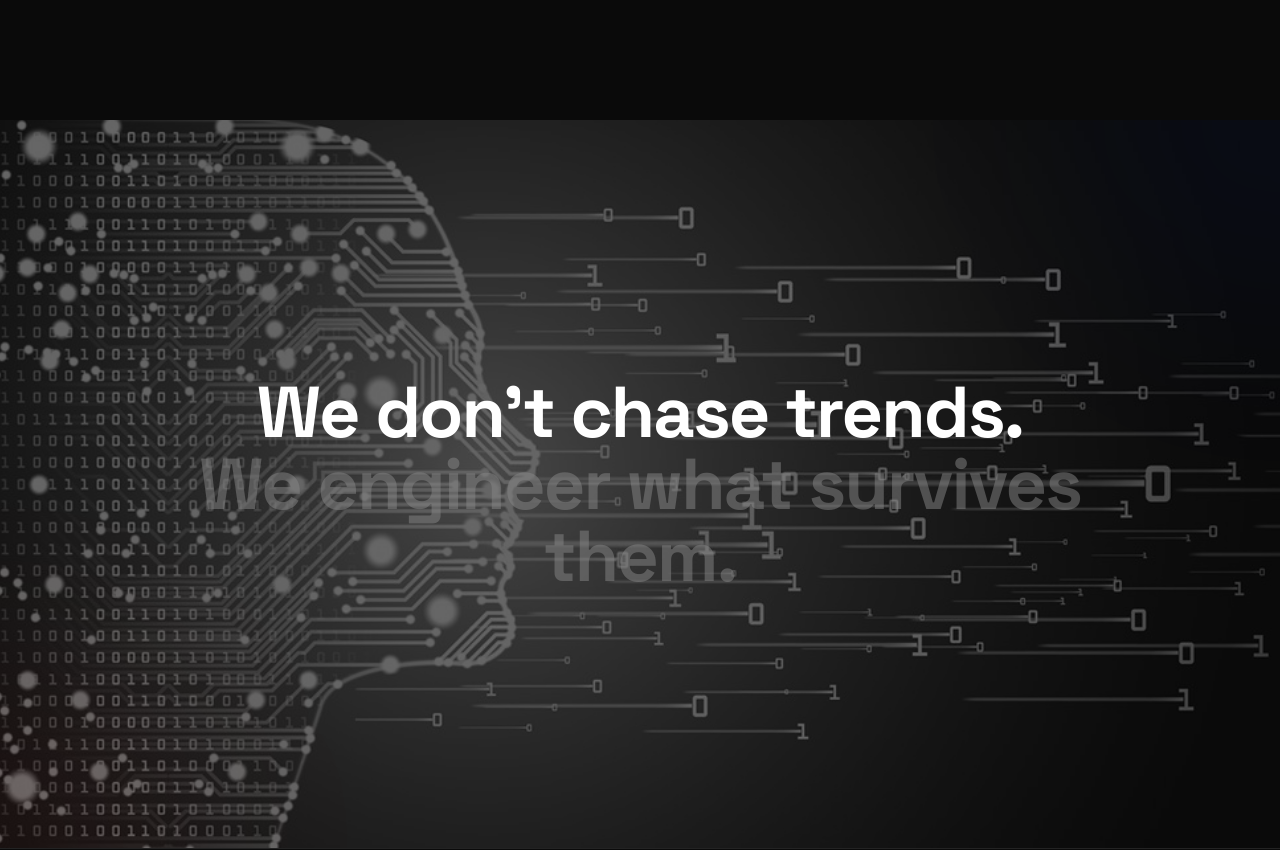
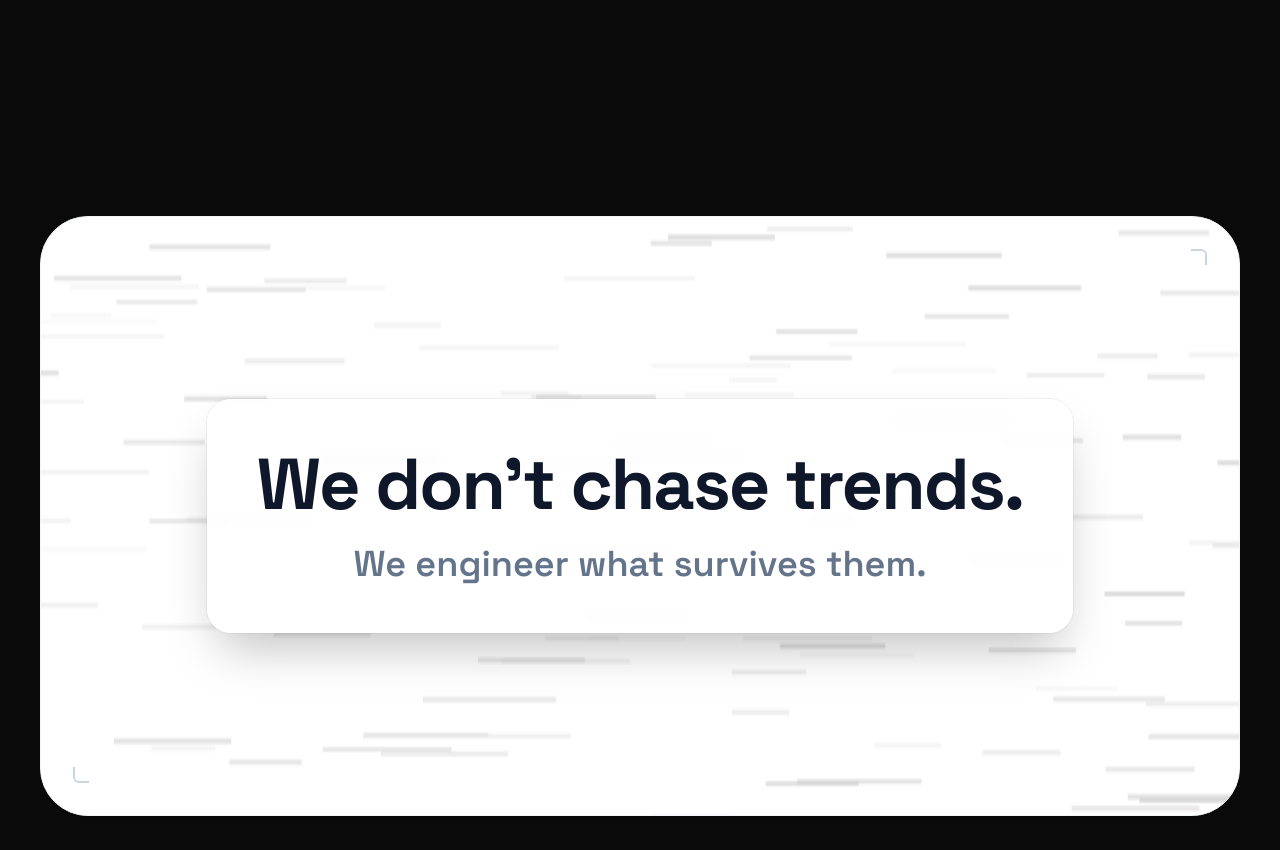
Before and after one commit to Gauthaman07/The_Fynnx, a React (Vite) app: page / in a window 1280 px wide. Shown: the part 4720-5570 px from the top of the page. Built offline with nearby package versions, Linux system fonts and the light colour scheme.

Commit message:
animation

```diff
--- a/components/PhilosophySection.tsx
+++ b/components/PhilosophySection.tsx
@@ -1,28 +1,156 @@
-
-import React from 'react';
-import bgImage from '../assets/bg.jpg';
+import React, { useEffect, useRef } from 'react';
+import { motion } from 'framer-motion';
 
 const PhilosophySection: React.FC = () => {
+  const containerRef = useRef<HTMLDivElement>(null);
+  const canvasRef = useRef<HTMLCanvasElement>(null);
+  const mouseRef = useRef({ x: 0, y: 0 });
+
+  useEffect(() => {
+    const canvas = canvasRef.current;
+    if (!canvas) return;
+
+    const ctx = canvas.getContext('2d');
+    if (!ctx) return;
+
+    let animationFrameId: number;
+    let particles: Particle[] = [];
+
+    const resizeCanvas = () => {
+      const parent = canvas.parentElement;
+      if (parent) {
+        canvas.width = parent.clientWidth;
+        canvas.height = parent.clientHeight;
+        initParticles();
+      }
+    };
+
+    class Particle {
+      x: number;
+      y: number;
+      speed: number;
+      length: number;
+      color: string;
+      baseY: number;
+
+      constructor(width: number, height: number) {
+        this.x = Math.random() * width;
+        this.y = Math.random() * height;
+        this.baseY = this.y;
+        this.speed = Math.random() * 3 + 2; // Fast moving "trends"
+        this.length = Math.random() * 100 + 50;
+        // Shades of gray for the "noise"
+        this.color = `rgba(200, 200, 200, ${Math.random() * 0.5 + 0.1})`;
+      }
+
+      update(width: number, height: number, mouseX: number, mouseY: number) {
+        this.x += this.speed;
+        if (this.x > width) {
+          this.x = -this.length;
+          this.y = Math.random() * height;
+          this.baseY = this.y;
+        }
+
+        // Mouse interaction: Repel from mouse
+        const dx = this.x - mouseX;
+        const dy = this.y - mouseY;
+        const distance = Math.sqrt(dx * dx + dy * dy);
+        const forceDirectionX = dx / distance;
+        const forceDirectionY = dy / distance;
+        const maxDistance = 150;
+        const force = (maxDistance - distance) / maxDistance;
+
+        if (distance < maxDistance) {
+          this.y += forceDirectionY * force * 5;
+          this.x += forceDirectionX * force * 5;
+        } else {
+          // Return to original Y slowly
+          if (this.y !== this.baseY) {
+            const dy = this.y - this.baseY;
+            this.y -= dy * 0.05;
+          }
+        }
+      }
+
+      draw(context: CanvasRenderingContext2D) {
+        context.fillStyle = this.color;
+        context.fillRect(this.x, this.y, this.length, 2); // Draw as lines
+      }
+    }
+
+    const initParticles = () => {
+      particles = [];
+      const particleCount = 100; // Number of trend lines
+      for (let i = 0; i < particleCount; i++) {
+        particles.push(new Particle(canvas.width, canvas.height));
+      }
+    };
+
+    const animate = () => {
+      ctx.clearRect(0, 0, canvas.width, canvas.height);
+
+      // Get mouse position relative to canvas
+      const rect = canvas.getBoundingClientRect();
+      const relativeMouseX = mouseRef.current.x - rect.left;
+      const relativeMouseY = mouseRef.current.y - rect.top;
+
+      particles.forEach(particle => {
+        particle.update(canvas.width, canvas.height, relativeMouseX, relativeMouseY);
+        particle.draw(ctx);
+      });
+
+      animationFrameId = requestAnimationFrame(animate);
+    };
+
+    window.addEventListener('resize', resizeCanvas);
+    resizeCanvas();
+    animate();
+
+    return () => {
+      window.removeEventListener('resize', resizeCanvas);
+      cancelAnimationFrame(animationFrameId);
+    };
+  }, []);
+
+  const handleMouseMove = (e: React.MouseEvent) => {
+    mouseRef.current = { x: e.clientX, y: e.clientY };
+  };
+
   return (
     <section
-      className="py-64 px-6 md:px-12 lg:px-24 bg-brand-charcoal relative overflow-hidden bg-cover bg-center bg-no-repeat"
-      style={{ backgroundImage: `url(${bgImage})` }}
+      ref={containerRef}
+      onMouseMove={handleMouseMove}
+      className="relative mx-4 md:mx-10 my-24 h-[600px] bg-white rounded-[3rem] overflow-hidden flex items-center justify-center shadow-sm border border-slate-100"
     >
-      {/* Dark overlay for readability */}
-      <div className="absolute inset-0 bg-black/60 pointer-events-none" />
+      {/* Canvas for "Trend Lines" */}
+      <canvas
+        ref={canvasRef}
+        className="absolute inset-0 w-full h-full pointer-events-none"
+      />
 
-      {/* Subtle geometric pattern in background - kept but might be less visible under overlay */}
-      <div className="absolute top-0 right-0 w-96 h-96 bg-brand-blue/5 rounded-full blur-[100px] pointer-events-none translate-x-1/2 -translate-y-1/2" />
-      <div className="absolute bottom-0 left-0 w-96 h-96 bg-brand-red/5 rounded-full blur-[100px] pointer-events-none -translate-x-1/2 translate-y-1/2" />
+      {/* The Monolith Text */}
+      <div className="relative z-10 max-w-5xl mx-auto text-center px-6">
+        <motion.div
+          initial={{ opacity: 0, y: 20 }}
+          whileInView={{ opacity: 1, y: 0 }}
+          viewport={{ once: true }}
+          transition={{ duration: 0.8, ease: "easeOut" }}
+          className="bg-white/80 backdrop-blur-sm p-8 md:p-12 rounded-3xl border border-white/50 shadow-2xl ring-1 ring-slate-900/5"
+        >
+          <blockquote className="space-y-6">
+            <p className="font-heading font-black text-4xl md:text-6xl lg:text-7xl leading-[1.1] text-slate-900 tracking-tight">
+              We don’t chase trends.
+            </p>
+            <p className="font-heading font-medium text-2xl md:text-4xl text-slate-500">
+              We engineer what survives them.
+            </p>
+          </blockquote>
+        </motion.div>
+      </div>
 
-      <div className="max-w-5xl mx-auto text-center relative z-10">
-        <blockquote className="space-y-4">
-          <p className="font-heading font-bold text-4xl md:text-6xl lg:text-7xl leading-[1.1] text-white tracking-tight">
-            We don’t chase trends. <br />
-            <span className="text-brand-gray/50">We engineer what survives them.</span>
-          </p>
-        </blockquote>
-      </div>
+      {/* Aesthetic decorative corners */}
+      <div className="absolute top-8 right-8 w-4 h-4 border-t-2 border-r-2 border-slate-300 rounded-tr-md" />
+      <div className="absolute bottom-8 left-8 w-4 h-4 border-b-2 border-l-2 border-slate-300 rounded-bl-md" />
     </section>
   );
 };
--- a/package.json
+++ b/package.json
@@ -9,6 +9,7 @@
     "preview": "vite preview"
   },
   "dependencies": {
+    "framer-motion": "^12.29.0",
     "react": "^19.2.3",
     "react-dom": "^19.2.3"
   },
```
Also changed, not shown: 1 other file (tests, documents, lock files or other folders).
